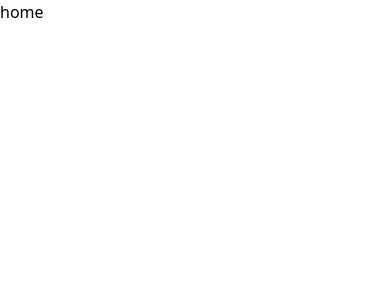
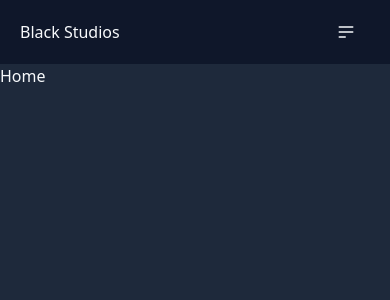
Before and after one commit to PedroL22/black-studios, a React (Vite) app: page / in a window 390 px wide. Shown: the top 300 px of the page. Built offline with nearby package versions, Linux system fonts and the light colour scheme.

Commit message:
✨feat: Add Header component

```diff
--- a/package.json
+++ b/package.json
@@ -24,6 +24,7 @@
     "@typescript-eslint/parser": "^6.1.0",
     "@vitejs/plugin-react-swc": "^3.3.2",
     "autoprefixer": "^10.4.14",
+    "daisyui": "^3.2.1",
     "eslint": "^8.45.0",
     "eslint-config-prettier": "^8.8.0",
     "eslint-plugin-react": "^7.32.2",
--- a/src/App.tsx
+++ b/src/App.tsx
@@ -1,10 +1,15 @@
 import { BrowserRouter } from 'react-router-dom'
 import { AllRoutes } from './routes'
+
+import { Header } from '@components/Header'
 
 export const App = () => {
   return (
     <BrowserRouter>
-      <AllRoutes />
+      <Header />
+      <div className='min-h-screen bg-slate-800 text-slate-50'>
+        <AllRoutes />
+      </div>
     </BrowserRouter>
   )
 }
--- /dev/null
+++ b/src/components/Header/Header.tsx
@@ -0,0 +1,25 @@
+import { Link } from 'react-router-dom'
+
+import { Dropdown } from './components'
+
+export const Header = () => {
+  return (
+    <header className='flex h-16 items-center justify-center bg-slate-900 text-slate-50'>
+      <nav className='flex w-full max-w-screen-xl justify-between p-5'>
+        <Link
+          to='/'
+          className='flex items-center font-medium'
+        >
+          Black Studios
+        </Link>
+        <div className='md:hidden'>
+          <Dropdown />
+        </div>
+        <div className='hidden space-x-6 md:flex'>
+          <Link to='/portfolio'>Portfólio</Link>
+          <Link to='/contato'>Contato</Link>
+        </div>
+      </nav>
+    </header>
+  )
+}
--- /dev/null
+++ b/src/components/Header/components/Dropdown.tsx
@@ -0,0 +1,38 @@
+import { Link } from 'react-router-dom'
+
+export const Dropdown = () => {
+  return (
+    <div className='dropdown dropdown-end'>
+      <label
+        tabIndex={0}
+        className='btn btn-circle btn-ghost'
+      >
+        <svg
+          xmlns='http://www.w3.org/2000/svg'
+          className='h-5 w-5'
+          fill='none'
+          viewBox='0 0 24 24'
+          stroke='currentColor'
+        >
+          <path
+            strokeLinecap='round'
+            strokeLinejoin='round'
+            strokeWidth='2'
+            d='M4 6h16M4 12h16M4 18h7'
+          />
+        </svg>
+      </label>
+      <ul
+        tabIndex={0}
+        className='menu dropdown-content rounded-box menu-sm z-[1] mt-3 w-52 bg-base-100 p-2 shadow'
+      >
+        <li>
+          <Link to='/portfolio'>Portfólio</Link>
+        </li>
+        <li>
+          <Link to='/contato'>Contato</Link>
+        </li>
+      </ul>
+    </div>
+  )
+}
--- /dev/null
+++ b/src/components/Header/components/index.ts
@@ -0,0 +1 @@
+export * from './Dropdown'
--- /dev/null
+++ b/src/components/Header/index.ts
@@ -0,0 +1 @@
+export * from './Header'
--- /dev/null
+++ b/src/pages/Contato/Contato.tsx
@@ -0,0 +1,3 @@
+export const Contato = () => {
+  return <div>Contato</div>
+}
--- /dev/null
+++ b/src/pages/Contato/index.ts
@@ -0,0 +1 @@
+export * from './Contato'
--- a/src/pages/Home/Home.tsx
+++ b/src/pages/Home/Home.tsx
@@ -1,3 +1,3 @@
 export const Home = () => {
-  return <div>home</div>
+  return <div>Home</div>
 }
--- a/src/pages/Portfolio/Portfolio.tsx
+++ b/src/pages/Portfolio/Portfolio.tsx
@@ -1,3 +1,3 @@
 export const Portfolio = () => {
-  return <div>portfolio</div>
+  return <div>Portfolio</div>
 }
--- a/src/routes/index.tsx
+++ b/src/routes/index.tsx
@@ -1,5 +1,6 @@
 import { Route, Routes } from 'react-router-dom'
 
+import { Contato } from '@pages/Contato'
 import { Home } from '@pages/Home'
 import { Portfolio } from '@pages/Portfolio'
 
@@ -14,6 +15,10 @@ export const AllRoutes = () => {
         path='/portfolio'
         element={<Portfolio />}
       />
+      <Route
+        path='/contato'
+        element={<Contato />}
+      />
     </Routes>
   )
 }
--- a/tailwind.config.js
+++ b/tailwind.config.js
@@ -4,5 +4,5 @@ export default {
   theme: {
     extend: {},
   },
-  plugins: [],
+  plugins: [require('daisyui')],
 }
```
Also changed, not shown: 2 other files (tests, documents, lock files or other folders).
